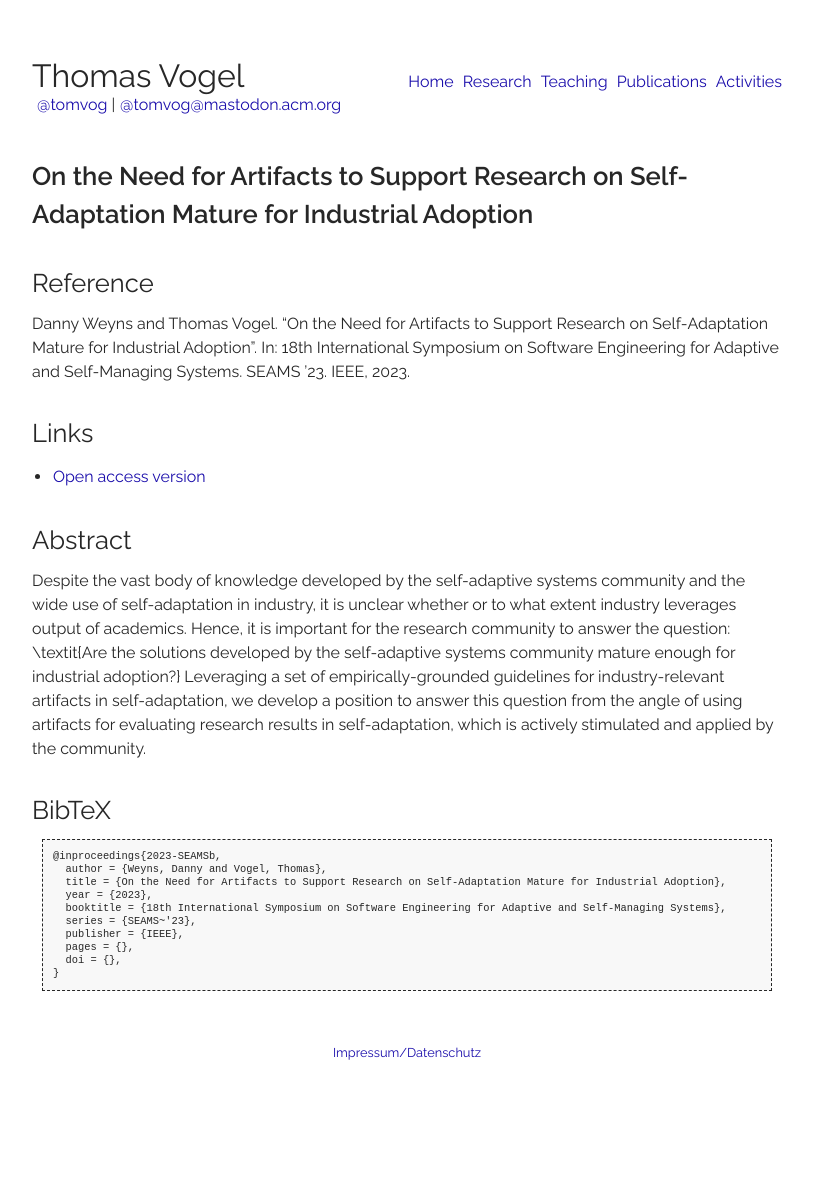
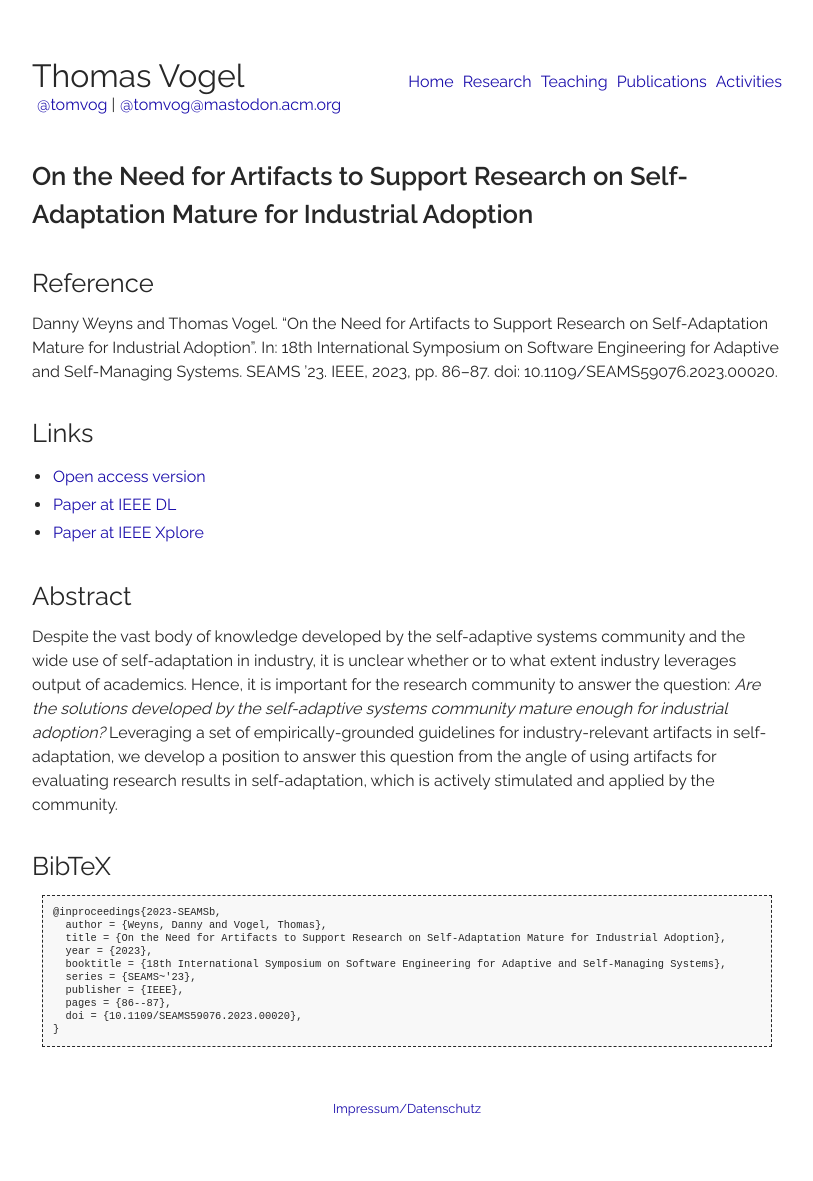
Before and after one commit to thomas-vogel/thomas-vogel.github.io, a Jekyll site: the page built from _pages/publications/2023-SEAMSb.md, in a window 1280 px wide. Shown: the whole page, without its empty margins (233-1046 px from the left). Built offline with Jekyll 4.4.1, drawn with Linux system fonts in a browser that asks for light colours; before the commit the page ends 1125 px from its top, so only the background shows below that.

Commit message:
Update SEAMS'23 papers, EMSE'23 article, and news.

```diff
--- a/_pages/publications/2023-SEAMSb.md
+++ b/_pages/publications/2023-SEAMSb.md
@@ -5,14 +5,15 @@ layout: page
 ---
 
 ## Reference
-Danny Weyns and Thomas Vogel. “On the Need for Artifacts to Support Research on Self-Adaptation Mature for Industrial Adoption”. In: 18th International Symposium on Software Engineering for Adaptive and Self-Managing Systems. SEAMS ’23. IEEE, 2023.
+Danny Weyns and Thomas Vogel. “On the Need for Artifacts to Support Research on Self-Adaptation Mature for Industrial Adoption”. In: 18th International Symposium on Software Engineering for Adaptive and Self-Managing Systems. SEAMS ’23. IEEE, 2023, pp. 86–87. doi: 10.1109/SEAMS59076.2023.00020.
 
 ## Links
 * [Open access version](https://doi.org/10.48550/arXiv.2303.15025){:target="_blank"}
-
+* [Paper at IEEE DL](https://doi.ieeecomputersociety.org/10.1109/SEAMS59076.2023.00020){:target="_blank"}
+* [Paper at IEEE Xplore](https://doi.org/10.1109/SEAMS59076.2023.00020){:target="_blank"}
 
 ## Abstract
-Despite the vast body of knowledge developed by the self-adaptive systems community and the wide use of self-adaptation in industry, it is unclear whether or to what extent industry leverages output of academics. Hence, it is important for the research community to answer the question: \textit{Are the solutions developed by the self-adaptive systems community mature enough for industrial adoption?} Leveraging a set of empirically-grounded guidelines for industry-relevant artifacts in self-adaptation, we develop a position to answer this question from the angle of using artifacts for evaluating research results in self-adaptation, which is actively stimulated and applied by the community.
+Despite the vast body of knowledge developed by the self-adaptive systems community and the wide use of self-adaptation in industry, it is unclear whether or to what extent industry leverages output of academics. Hence, it is important for the research community to answer the question: _Are the solutions developed by the self-adaptive systems community mature enough for industrial adoption?_ Leveraging a set of empirically-grounded guidelines for industry-relevant artifacts in self-adaptation, we develop a position to answer this question from the angle of using artifacts for evaluating research results in self-adaptation, which is actively stimulated and applied by the community.
 
 ## BibTeX
 
@@ -24,7 +25,7 @@ Despite the vast body of knowledge developed by the self-adaptive systems commun
   booktitle = {18th International Symposium on Software Engineering for Adaptive and Self-Managing Systems},
   series = {SEAMS~'23},
   publisher = {IEEE},
-  pages = {},
-  doi = {},
+  pages = {86--87},
+  doi = {10.1109/SEAMS59076.2023.00020},
 }</pre>
 </div>
```
Also changed, not shown: _pages/publications/2023-EMSE.md (added, +42 -0 lines), _pages/publications/2023-SEAMSa.md (+5 -3 lines), _pages/publications/index.md (+3 -4 lines), _pages/publications/type.md (+3 -5 lines), index.md (+1 -0 lines).
